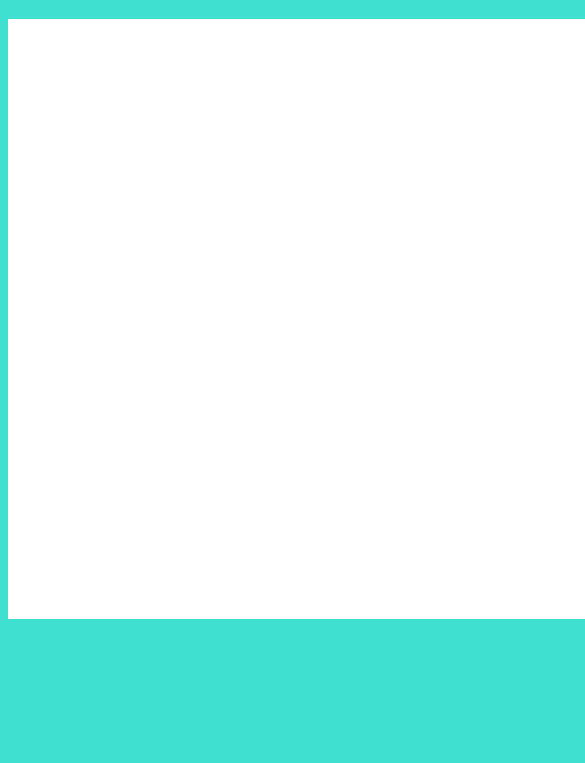
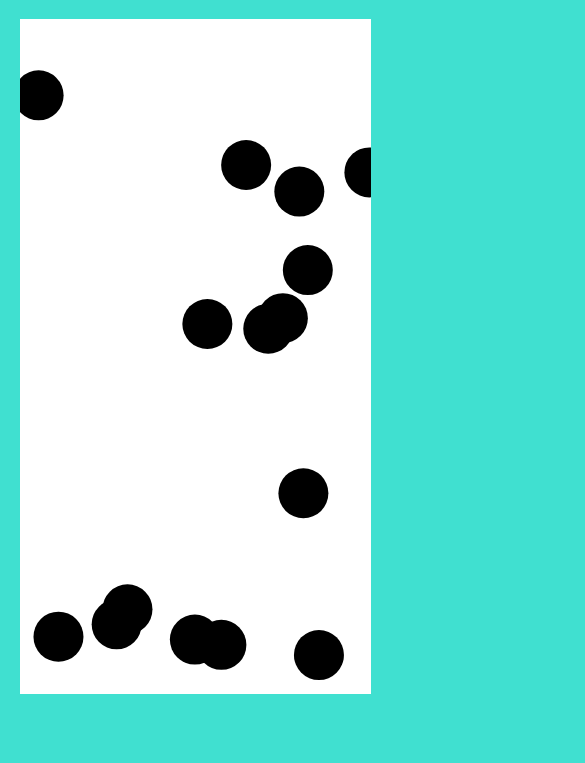
Before and after one commit to dposse/smashalytics, a website: page index.html in a window 390 px wide. Shown: the part 102-865 px from the top of the page, 585 px wide, since content can reach past the window. Before the commit the page ends 844 px from the top, so only its background shows below. Drawn offline with Linux system fonts and the light colour scheme.

Commit message:
chartContainer resizes responsively, nodes add on refresh

```diff
--- a/bubbleChart.js
+++ b/bubbleChart.js
@@ -3,7 +3,9 @@
 * Author: Daniel Posse
 */
 
-
+//chart variables
+//var width = "100%"; // CHANGE TO PERCENT TO BE RESPONSIVE
+//var height = "100";
 
 
 /*
@@ -24,17 +26,21 @@ d3.csv("tournamentData.csv")
       console.log(item.url);
     });*/
 
-    var svg = d3.select("#chart")
+    var svg = d3.select(".chartContainer")
                 .append("svg")
-                .attr("width", 600)
-                .attr("height",600)
+                .attr("width", "100%")  // CHANGE TO PERCENT TO BE RESPONSIVE
+                .attr("height", "100%")// CHANGE TO PERCENT TO BE RESPONSIVE
                 .style("background-color","white");
-    /*svg.selectAll("circle")
-       .data([32,57,112,293])
+
+    console.log(svg.style("width"));
+    //add circles to svg
+    svg.selectAll("circle")
+       .data(data)
        .enter()
        .append("circle")
-       .attr("cy", 60)
-       .attr("cx", function(d,i) { return i * 100 + 30; })
-       .attr("r", function(d) { return Math.sqrt(d); });*/
+       .attr("r", 25)
+       .attr("cx", (d) => { return Math.random() * parseInt(svg.style("width")); })
+       .attr("cy", (d) => { return Math.random() * parseInt(svg.style("height")); });
+
 
   });
--- a/index.html
+++ b/index.html
@@ -16,7 +16,7 @@
       <h5 id="madeBy">made by <a href="https://www.github.com/dposse" target="_blank">dposse</a></h5>
     </header>
 
-    <div id="chart"><!-- D3 goes here --></div>
+    <div class="chartContainer"><!-- D3 goes here --></div>
 
     <script src="d3/d3.min.js"></script>
     <script type="text/javascript" src="bubbleChart.js"></script>
--- a/main.css
+++ b/main.css
@@ -1,7 +1,21 @@
-body {
+html,body {
   font-family: 'Montserrat', sans-serif;
   color: white;
   background-color: turquoise;
+  margin: 0;
+  padding: 0;
+  width: 100%;
+  height: 100%;
+}
+
+header {
+  margin: 10px;
+}
+
+.chartContainer {
+  width: 90%;
+  height: 80%;
+  margin: auto;
 }
 
 #madeBy a {
```
